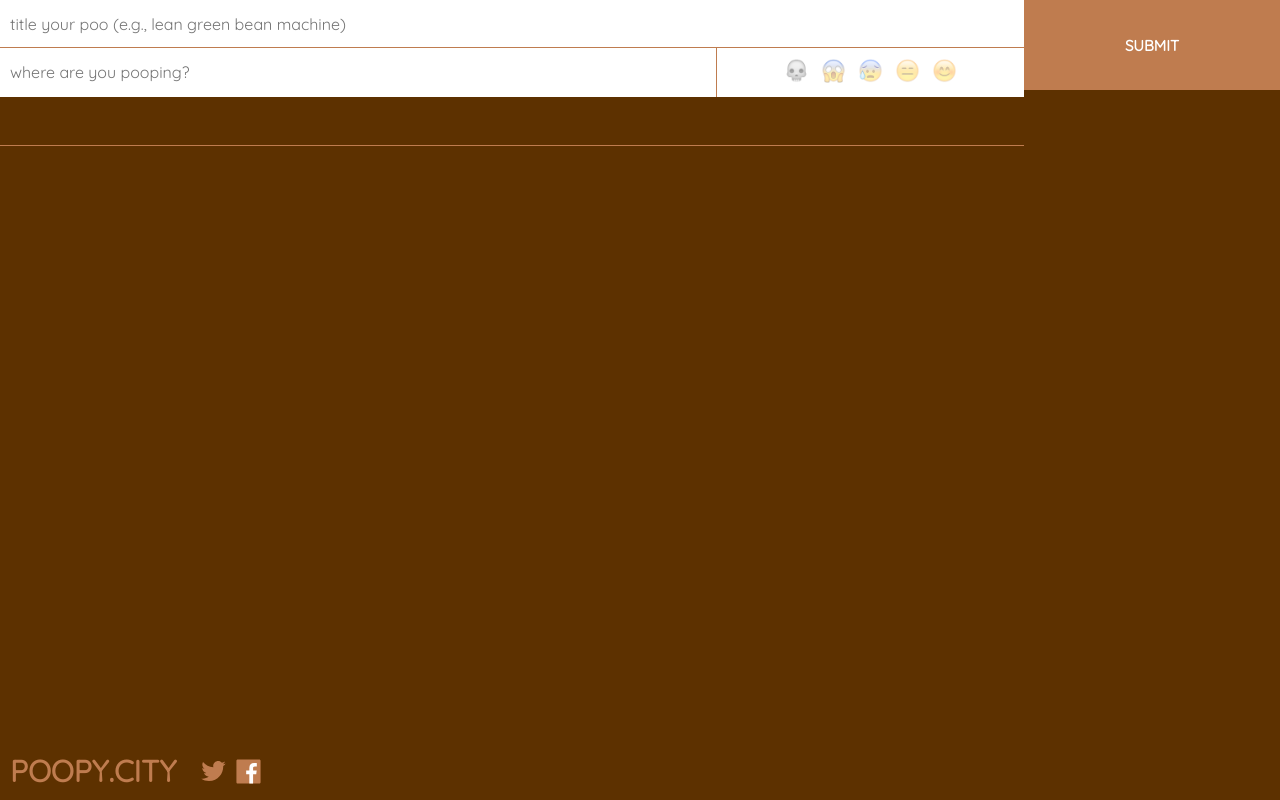
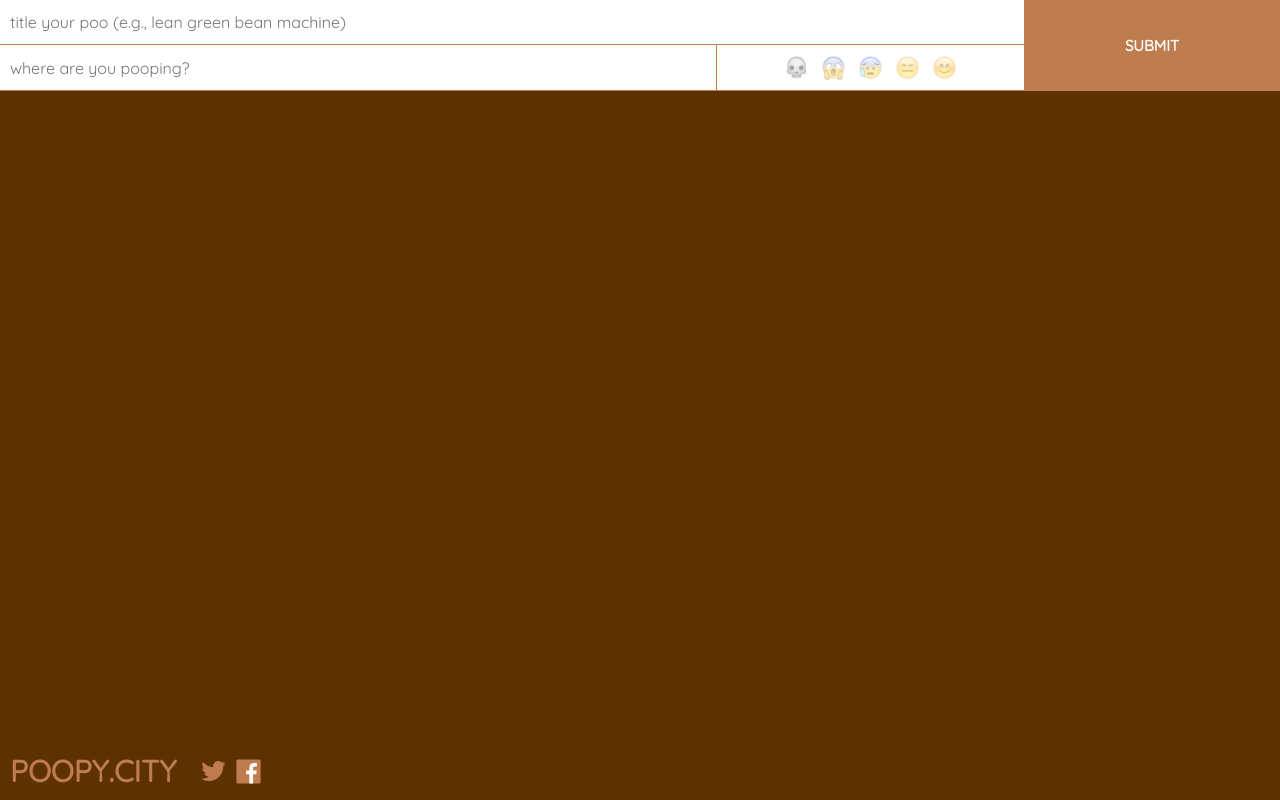
Before and after one commit to christinecha/poopy-city, a website built with webpack: page index.html in a window 1280 px wide. Built offline with nearby package versions, Linux system fonts and the light colour scheme; no server answers.

Commit message:
Fixed desktop styles

```diff
--- a/src/styles/map.less
+++ b/src/styles/map.less
@@ -1,7 +1,8 @@
 .form {
   width: 100%;
-  height: 145px;
+  height: 144px;
   position: relative;
+  border-bottom: 1px solid @light-brown;
 }
 
 input, button {
@@ -18,7 +19,6 @@ input, button {
   width: 80%;
   height: 100%;
   display: inline-block;
-  border-bottom: 1px solid @light-brown;
 }
 
 #title-input {
@@ -99,14 +99,22 @@ input, button {
 }
 
 @media (min-width: 800px) {
+  .form { height: 90px; }
+
   #map-input {
     width: 70%;
+    height: 50%;
     border-right: 1px solid @light-brown;
     border-bottom: none;
   }
 
+  #title-input {
+    height: 50%;
+  }
+
   #rating {
     width: 30%;
+    height: 50%;
   }
 
   #submit {
```
Also changed, not shown: dist/index.css, 1 other file.
